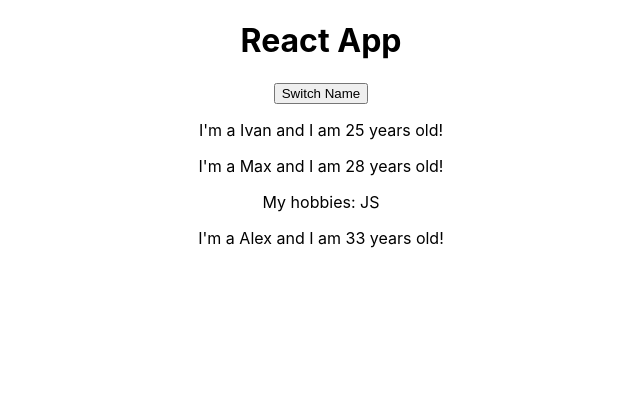
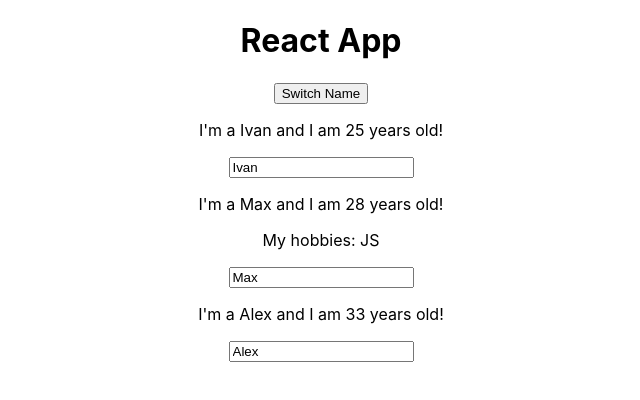
Before and after one commit to IvanKubrick/react-test-1, a React (Create React App) app: page / in a window 1280 px wide. Shown: the top 400 px of the page, without its empty margins (319-959 px from the left). Built offline with nearby package versions, Linux system fonts and the light colour scheme.

Commit message:
Implement two-way data binding

```diff
--- a/src/App.js
+++ b/src/App.js
@@ -22,6 +22,16 @@
     });
   };
 
+  nameChangedHandler = event => {
+    this.setState({
+      persons: [
+        { name: "Ivan", age: "26" },
+        { name: event.target.value, age: "29" },
+        { name: "ALEX", age: "34" }
+      ]
+    });
+  };
+
   render() {
     return (
       <div className="App">
@@ -38,6 +48,7 @@
           name={this.state.persons[1].name}
           age={this.state.persons[1].age}
           click={this.switchNameHandler.bind(this, "Andrew!")}
+          changed={this.nameChangedHandler}
         >
           My hobbies: JS
         </Person>
--- a/src/Person/Person.js
+++ b/src/Person/Person.js
@@ -7,6 +7,7 @@
         I'm a {props.name} and I am {props.age} years old!
       </p>
       <p>{props.children}</p>
+      <input type="text" onChange={props.changed} value={props.name} />
     </div>
   );
 };
```
